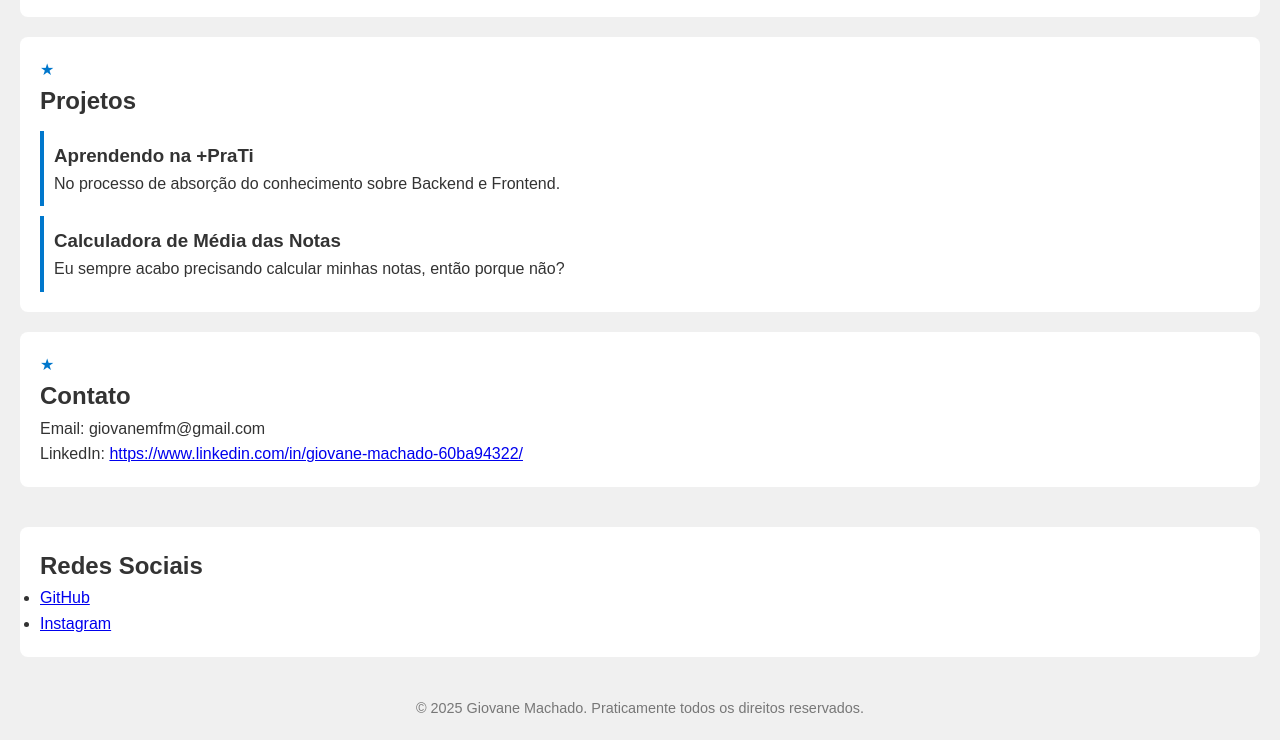
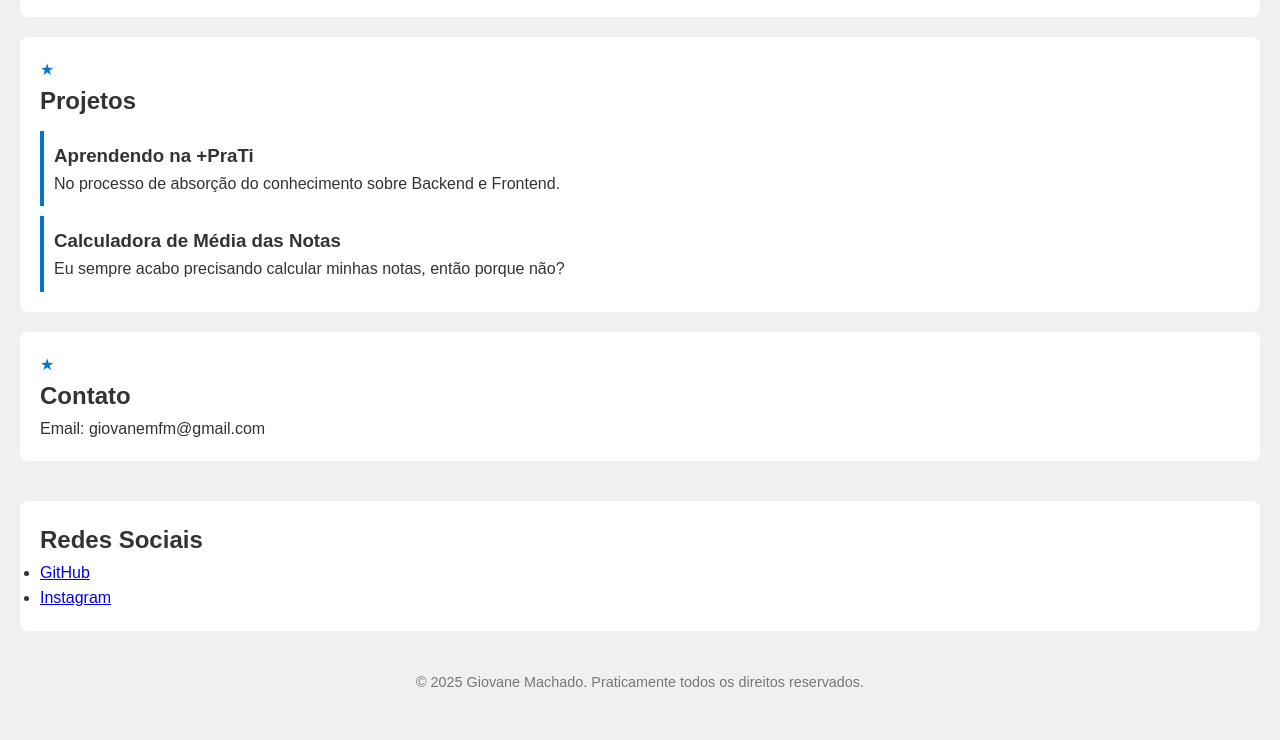
Before and after one commit to GiovaneMachaxe/Atividade-IV-PraTi, a plain HTML site: page index.html in a window 1280 px wide. Shown: the part 654-1394 px from the top of the page. After the commit the page ends 1368 px from the top, so only its background shows below. Drawn offline with Linux system fonts and the light colour scheme.

Commit message:
Tirei o linkedin

```diff
--- a/index.html
+++ b/index.html
@@ -52,7 +52,6 @@
     <section id="contato">
       <h2>Contato</h2>
       <p>Email: giovanemfm@gmail.com</p>
-      <p>LinkedIn: <a href="https://linkedin.com/in/seu-perfil" target="_blank">https://www.linkedin.com/in/giovane-machado-60ba94322/</a></p>
     </section>
   </main>
 
```
